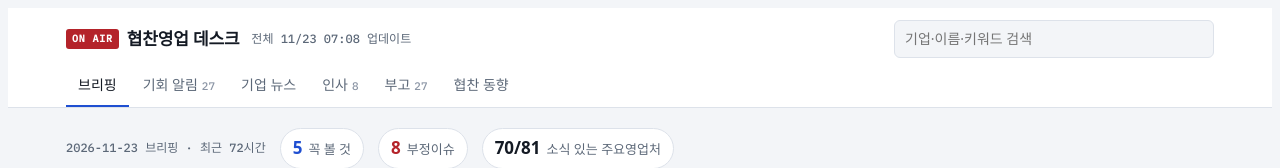
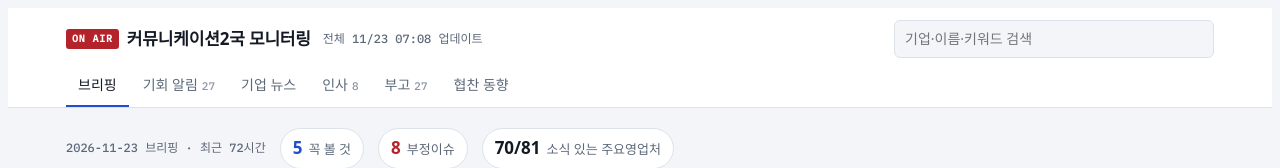
Before and after one commit to vibesinsummer/sponsor-desk, a plain HTML site: page index.html in a window 1280 px wide. Shown: the top 168 px of the page. Drawn offline with Linux system fonts and the light colour scheme; a web font is replaced by a local one.

Commit message:
사이트 이름 변경: 커뮤니케이션2국 모니터링
Co-Authored-By: Claude Opus 5.5 <noreply@anthropic.com>

```diff
--- a/index.html
+++ b/index.html
@@ -1,4 +1,4 @@
-<title>협찬영업 데스크</title>
+<title>커뮤니케이션2국 모니터링</title>
 <meta name="claude:viewport-fit-sides" content="cover">
 <link rel="preconnect" href="https://fonts.googleapis.com">
 <link rel="stylesheet" href="https://fonts.googleapis.com/css2?family=IBM+Plex+Sans+KR:wght@400;500;600;700&family=IBM+Plex+Mono:wght@500&display=swap">
@@ -164,7 +164,7 @@ h2 { font-size: 15px; margin: 0; text-wrap: balance; }
 <header>
   <div class="wrap">
     <div class="top">
-      <div class="brand"><span class="onair">ON AIR</span>협찬영업 데스크</div>
+      <div class="brand"><span class="onair">ON AIR</span>커뮤니케이션2국 모니터링</div>
       <span class="upd" id="upd">불러오는 중…</span>
       <label class="search"><input id="q" type="search" placeholder="기업·이름·키워드 검색" aria-label="검색"></label>
     </div>
```
Also changed, not shown: 2 other files.
